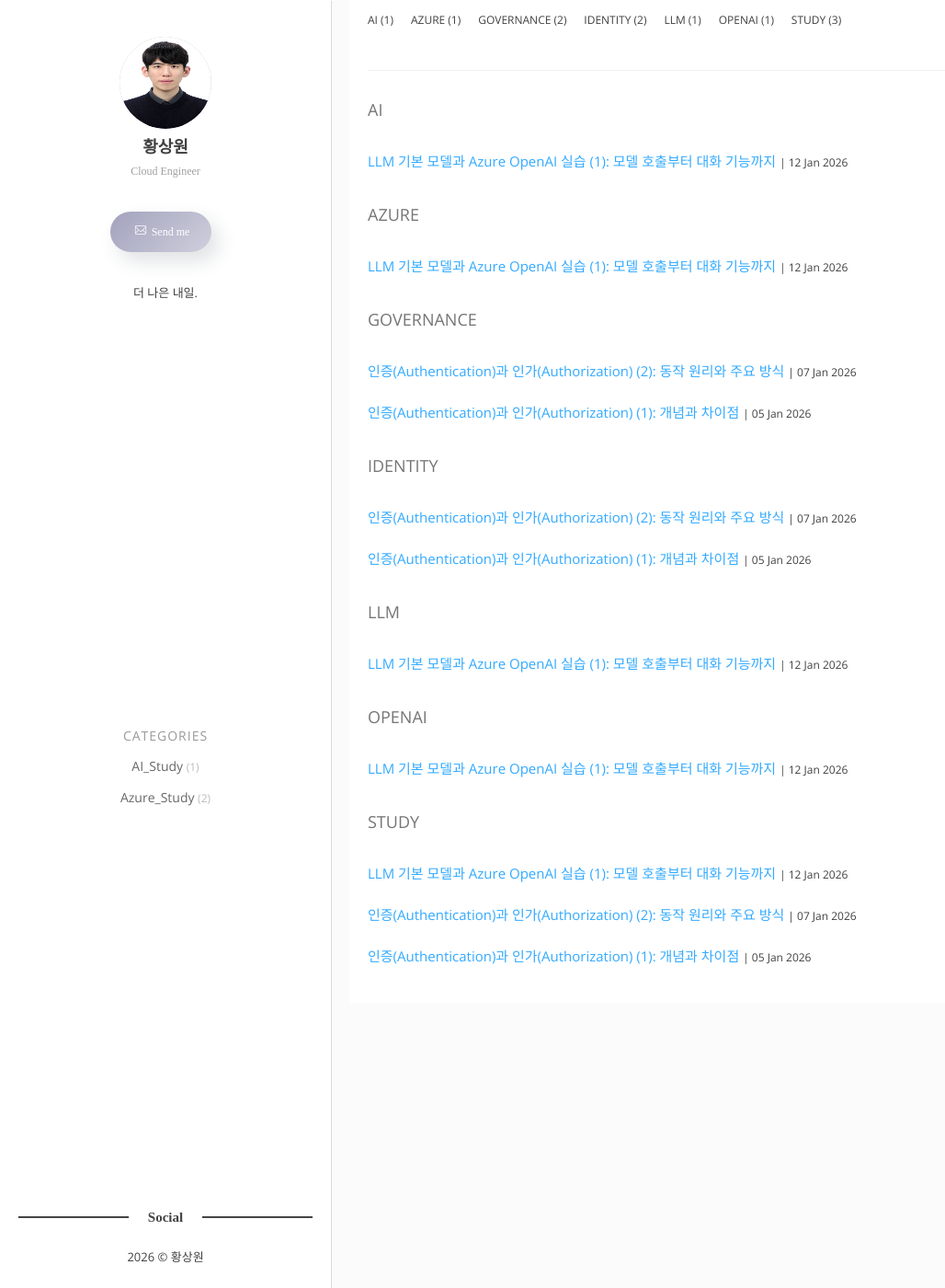
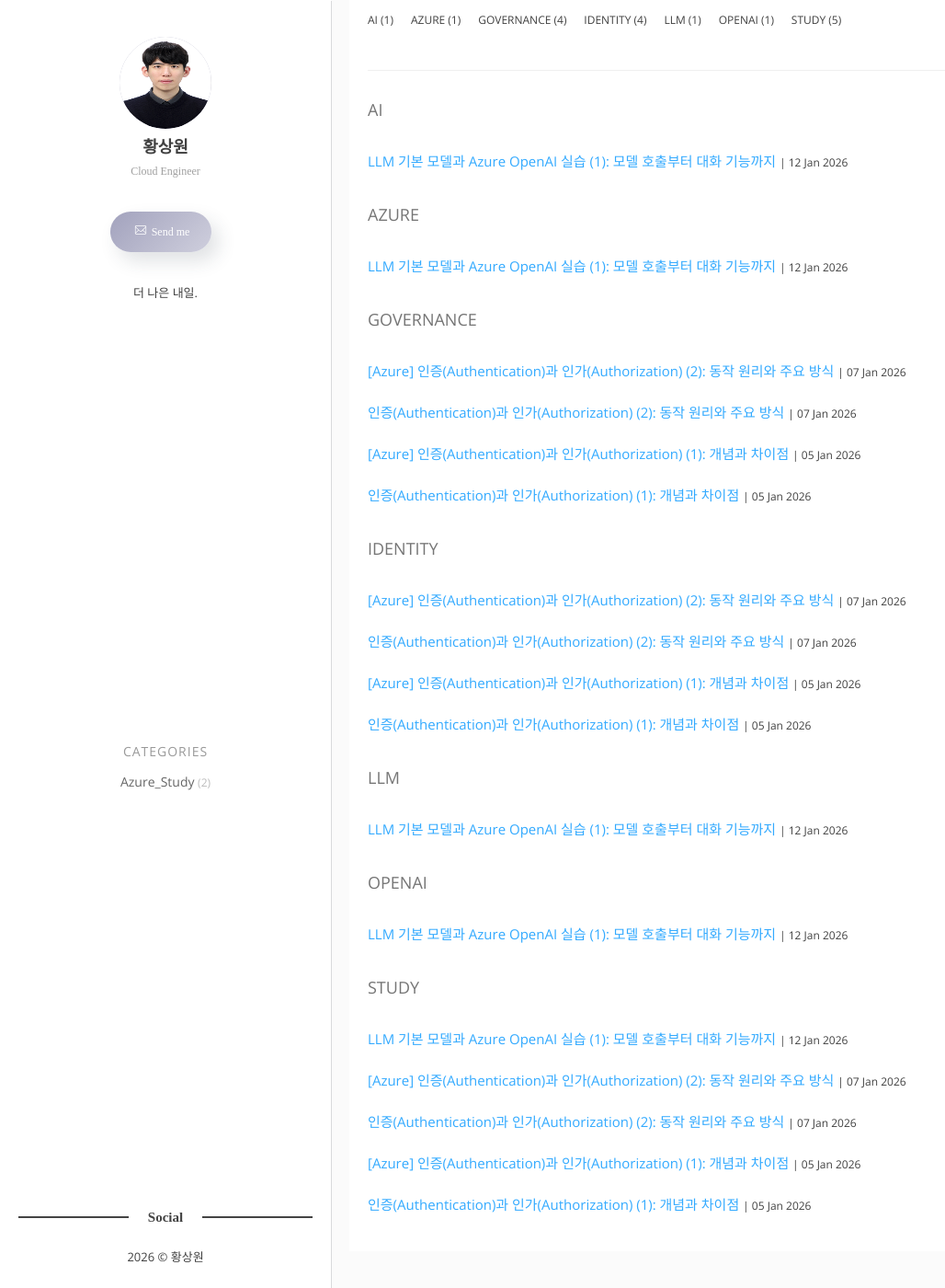
Before and after one commit to Rarero/rarero.github.io, a Jekyll site: the page built from tags.html, in a window 1280 px wide and 1400 px high, scrolled down 117 px. Shown: the whole window at 92% size, without its empty margins (0-1028 px from the left). Built offline with Jekyll 4.4.1, drawn with Linux system fonts in a browser that asks for light colours; some web fonts are replaced; some of the changed lines change nothing that is shown.

Commit message:
카테고리기능 수정

````diff
--- a/_posts/2026-01-12-AI_LLM_BasicModel.markdown
+++ b/_posts/AI_Study/2026-01-12-AI_LLM_BasicModel.markdown
@@ -3,7 +3,6 @@ layout: post
 title: "LLM 기본 모델과 Azure OpenAI 실습 (1): 모델 호출부터 대화 기능까지"
 date: 2026-01-12 09:00:00 +0900
 tags: [Study, AI, LLM, Azure, OpenAI]
-categories: AI_Study
 ---
 
 이번 포스트에서는 **LLM(Large Language Model)**의 기본 개념을 알아보고, **Azure OpenAI** 서비스를 활용하여 모델 호출부터 대화 기능 구현까지 직접 실습해 보는 과정을 다룹니다.
--- /dev/null
+++ b/_posts/Azure_Study/2026-01-05-authentication&authorization(1).markdown
@@ -0,0 +1,65 @@
+---
+layout: post
+title: "[Azure] 인증(Authentication)과 인가(Authorization) (1): 개념과 차이점"
+date: 2026-01-05 09:00:00 +0900
+tags: [Study, Identity, Governance]
+---
+
+웹 개발이나 보안을 공부하다 보면 가장 많이 접하면서도 헷갈리는 두 가지 개념이 있습니다. 바로 **인증**(Authentication)과 **인가**(Authorization)입니다.
+
+이 두 용어는 비슷해 보이지만, 실제로는 전혀 다른 역할을 수행합니다. 이번 포스트에서는 이 두 개념의 정의와 차이점을 예시를 통해 확실하게 정리해보겠습니다.
+<br>
+
+## 1. 인증 (Authentication)
+
+**"당신은 누구입니까?"**
+
+인증은 **사용자가 주장하는 신원이 실제 본인임을 확인하는 절차**입니다. 쉽게 말해 로그인 과정이 가장 대표적인 인증입니다.
+
+### 인증의 예시
+- **로그인**: 아이디와 비밀번호를 입력하여 내가 가입한 사용자임을 증명합니다.
+- **OTP (One Time Password)**: 은행 이체 시, 등록된 사용자가 맞는지 확인하기 위해 일회용 비밀번호를 입력합니다.
+- **생체 인식**: 지문이나 Face ID로 본인임을 증명합니다.
+- **신분증 확인**: 공항 검색대에서 여권을 보여주며 내가 탑승객임을 증명합니다.
+
+### 웹에서의 인증 방법
+- Session/Cookie 방식
+- JWT (JSON Web Token)
+- OAuth (구글, 카카오 로그인 등)
+
+## 2. 인가 (Authorization)
+
+**"당신은 무엇을 할 수 있습니까?"**
+
+인가는 **인증된 사용자가 특정 리소스에 접근하거나 특정 작업을 수행할 수 있는 권한이 있는지를 확인하는 절차**입니다. 반드시 **인증** 과정이 선행되어야 합니다.
+
+### 인가의 예시
+- **관리자 페이지 접근**: 일반 사용자는 상품 목록만 볼 수 있지만, 관리자는 상품을 등록/수정/삭제할 수 있는 권한이 있습니다.
+- **파일 권한**: 리눅스에서 특정 파일에 대해 `Read`, `Write` 권한이 있는지 확인합니다.
+- **유료 회원 전용 콘텐츠**: 넷플릭스 등에서 구독(결제)을 한 사용자만 영상을 볼 수 있게 합니다.
+
+### 웹에서의 인가 처리
+- 사용자의 역할(Role)에 따른 접근 제어 (RBAC: Role-Based Access Control)
+- 특정 리소스에 대한 소유권 확인 (예: 내 글만 수정 가능)
+
+## 3. 인증 vs 인가 비교
+
+가장 쉬운 비유는 "**건물 출입**"입니다.
+
+| 구분 | &nbsp; 인증 (Authentication) | &nbsp; 인가 (Authorization) |
+| :--- | :--- | :--- |
+| **핵심 질문** | &nbsp; 당신은 누구인가? (Who are you?) | &nbsp; 당신은 무엇을 할 수 있는가? (What can you do?) |
+| **목적** | &nbsp; 신원 확인 | &nbsp; 권한 부여 및 접근 제어 |
+| **순서** | &nbsp; 먼저 수행됨 | &nbsp; 인증 이후에 수행됨 |
+| **웹 상태 코드** | &nbsp; 401 Unauthorize (Unauthenticated가 더 정확한 표현) | &nbsp; 403 Forbidden |
+| **비유 (회사)** | &nbsp; 사원증을 찍고 게이트 통과 (출근) | &nbsp; 사원증으로 임원실이나 서버실 출입 시도 (권한 확인) |
+
+> **참고**: HTTP 상태 코드 `401 Unauthorized`는 이름 때문에 인가(Authorization) 문제인 것처럼 보일 수 있지만, 실제로는 **인증이 되지 않았음**을 의미합니다. 반면, 인증은 되었지만 권한이 없을 때는 `403 Forbidden`을 사용합니다.
+
+## 4. 요약
+
+1.  **인증**(Authentication)은 사용자의 신원을 입증하는 것 (로그인).
+2.  **인가**(Authorization)는 사용자에게 권한을 부여하거나 거부하는 것 (접근 제어).
+3.  시스템은 먼저 **인증**을 통해 사용자를 식별하고, 그 사용자가 요청한 리소스에 접근할 수 있는지 **인가** 과정을 통해 판단합니다.
+
+이 두 개념을 명확히 구분하면 보안 시스템의 구조를 이해하고 설계하는 데 큰 도움이 됩니다.
--- /dev/null
+++ b/_posts/Azure_Study/2026-01-07-authentication&authorization(2).markdown
@@ -0,0 +1,224 @@
+---
+layout: post
+title: "[Azure] 인증(Authentication)과 인가(Authorization) (2): 동작 원리와 주요 방식"
+date: 2026-01-07 09:00:00 +0900
+tags: [Study, Identity, Governance]
+---
+
+지난 포스트 [**인증(Authentication)과 인가(Authorization) (1): 개념과 차이점**]({% post_url 2026-01-05-authentication&authorization(1) %})에서는 인증과 인가의 기본 개념과 차이점을 알아보았습니다.
+
+> **(요약)**<br>
+> 인증은 "누구인가?"<br>
+> 인가는 "무엇을 할 수 있는가?"
+
+이번 포스트에서는 인증과 인가가 실제 서비스에서 **어떤 흐름**(Flow)으로 동작하며, 현업에서 가장 많이 사용되는 **3가지 주요 인증 방식**들에 대해 정리해보겠습니다.
+
+<br>
+
+## 1. 인증과 인가의 기본 흐름 (Flow)
+
+웹 서비스에서 사용자가 로그인 후 서비스를 이용할 때, 인증과 인가는 보통 다음과 같은 순차적 흐름을 따릅니다.
+
+**1단계: 인증 (Authentication) - 신원 확인 및 증표 발급**
+
+1.  **로그인 요청** (Client → Server): 사용자가 ID/Password를 서버에 제출합니다.
+2.  **신원 확인** (Server 내부): 서버는 DB를 조회하여 사용자 정보가 일치하는지 검증합니다.
+3.  **증표 발급** (Server 내부): 검증이 완료되면 서버는 **증표**(Token 또는 Session ID)를 생성합니다.
+4.  **증표 전달** (Server → Client): 생성된 증표를 클라이언트에게 응답으로 보냅니다.
+
+**2단계: 인가 (Authorization) - 권한 확인 및 자원 접근**
+
+5.  **서비스 이용 요청** (Client → Server): 클라이언트는 데이터를 요청할 때, 앞서 받은 **증표**를 요청 헤더에 담아 함께 보냅니다.
+6.  **권한 검증** (Server 내부): 서버는 증표의 유효성을 검사한 후, 해당 사용자가 요청한 자원에 대한 접근 권한이 있는지 확인합니다.
+7.  **최종 응답** (Server → Client): 권한이 확인되면 서버는 요청받은 데이터를 클라이언트에 전송합니다.
+
+<br>
+
+## 2. 대표적인 인증 방식
+
+"인증된 사용자임"을 증명하는 **증표**(Credential)를 어떻게 관리하느냐에 따라 인증 방식이 나뉩니다. 앞서 말했듯 흔히 쓰이는 3가지 주요 인증 방식을 살펴보겠습니다.
+
+### 1. 세션 - 쿠키 (Session-Cookie) 방식
+가장 전통적이고 현재까지도 많이 쓰이는 방식입니다. 핵심은 "서버가 사용자의 로그인 정보를 기억(Stateful)한다" 는 점입니다.
+
+*   **상세 동작 원리**:
+    1.  **로그인**: 사용자가 ID/PW를 제출하면 서버가 검증합니다.
+    2.  **세션 생성**: 검증에 성공하면 서버는 고유한 `Session ID`를 생성하고, 이 ID와 연결된 사용자 정보를 서버 메모리나 별도 저장소(Redis, DB 등)에 저장합니다.
+    3.  **쿠키 발급**: 생성된 `Session ID`를 브라우저에게 응답 헤더(`Set-Cookie`)로 전달합니다.
+    4.  **요청 시 제출**: 브라우저는 이후 해당 서버로 요청을 보낼 때마다 쿠키에 저장된 `Session ID`를 자동으로 함께 보냅니다.
+    5.  **검증**: 서버는 쿠키 속 `Session ID`로 저장소를 조회하여 "이 요청은 고객(Client)가 보낸 것"이라고 식별합니다.
+
+*   **장점**:
+    *   **보안 및 통제**: 서버가 세션 정보를 쥐고 있으므로, 의심스러운 접속이 발견되면 서버에서 해당 세션을 지워버려 **강제 로그아웃** 시킬 수 있습니다.
+    *   **간편함**: 구현이 상대적으로 직관적이며, 데이터 노출 위험이 쿠키(Session ID)에 한정됩니다.
+
+*   **단점**:
+    *   **서버 부하 (Stateful)**: 접속자가 많아지면 모든 세션 정보를 메모리에 저장해야 하므로 서버 부하가 커집니다.
+    *   **확장성(Scale-out) 이슈**: 서버를 여러 대(A, B, C)로 늘릴 경우, A서버에 로그인한 사용자가 B서버로 요청을 보내면 B서버는 세션 정보가 없어 로그인이 풀릴 수 있습니다. (이를 해결하기 위해 Sticky Session이나 Session Clustering 등이 필요합니다.)
+
+![session flow](/images/26-01-07-session_flow.svg)
+
+### 2. 토큰 기반 인증 (JWT - JSON Web Token)
+최근 모바일 앱이나 MSA(Microservices Architecture) 환경에서 표준처럼 사용되는 방식입니다. 핵심은 **"서버가 기억하지 않고, 토큰 자체에 검증 정보를 담는다**(Stateless)"는 점입니다. 가장 대표적인 규격이 **JWT** (JSON Web Token)입니다.
+
+#### **JWT의 3가지 핵심 구성요소**
+JWT는 `.`(점)으로 구분된 세 부분으로 이루어져 있습니다. 헤더, 페이로드, 서명 순으로 구성됩니다.
+
+```
+Header.Payload.Signature
+```
+
+**1) Header (헤더)**
+*   **역할**: 토큰의 타입과 암호화 알고리즘 정보를 담습니다.
+*   **내용**: "이 토큰은 JWT이고, 서명에는 HS256 알고리즘을 썼어"라고 명시합니다.
+    ```json
+    {
+      "alg": "HS256",
+      "typ": "JWT"
+    }
+    ```
+
+**2) Payload (페이로드)**
+*   **역할**: 실제로 전달하려는 데이터(**Claims**)가 담기는 부분입니다.
+*   **내용**: 사용자 ID(Subject), 토큰 발급자(Issuer), 만료 시간(Expiration) 등의 표준 정보와, "관리자 권한(Role)" 같은 커스텀 정보를 담을 수 있습니다.
+*   **주의**: 이 부분은 **단순히 Base64Url로 인코딩**되어 있어 누구나 쉽게 복호화하여 볼 수 있습니다. 따라서 **비밀번호나 주민번호 같은 민감한 정보는 절대 담아서는 안 됩니다.**
+    ```json
+    {
+      "sub": "user123",
+      "name": "Hong Gil Dong",
+      "iat": 1616239022,
+      "exp": 1616242622
+    }
+    ```
+
+**3) Signature (서명)**
+*   **역할**: 토큰의 **무결성**(위변조 여부)을 검증하는 핵심 부분입니다.
+*   **원리**: `Header`와 `Payload`의 내용을 합친 뒤, 서버만 알고 있는 **비밀 키**(Secret Key)를 이용해 암호화합니다.
+*   **검증**: 만약 누군가 Payload의 내용(예: "일반 사용자" -> "관리자")을 몰래 수정하더라도, 비밀 키가 없으므로 올바른 서명 값을 만들어낼 수 없습니다. 서버는 서명이 맞지 않으면 즉시 요청을 거부합니다.
+
+---
+
+*   **동작 흐름**:
+    1.  **발급**: 로그인 성공 시 서버는 위 3가지 요소를 조합하고 서명한 **JWT**를 생성해 클라이언트에 줍니다.
+    2.  **저장**: 클라이언트는 이 토큰을 저장(Local Storage, Cookie 등)합니다.
+    3.  **사용**: 요청 시 HTTP 헤더(`Authorization: Bearer <Token>`)에 담아 보냅니다.
+    4.  **검증**: 서버는 DB를 뒤질 필요 없이, **서명(Signature)만 계산**하여 유효성을 판단합니다.
+
+*   **장점**:
+    *   **확장성(Stateless)**: 서버가 상태를 저장하지 않으므로 서버를 무한히 늘려도(Scale-out) 별도의 동기화 처리가 필요 없습니다. 어떤 서버든 서명 키만 알면 검증 가능합니다.
+    *   **유연성**: 웹, 앱 등 다양한 클라이언트 환경에서 공통적으로 사용하기 좋습니다.
+
+*   **단점 및 보완**:
+    *   **취소 불가**: 한 번 발급된 토큰은 유효기간이 끝날 때까지 서버가 강제로 만료시킬 수 없습니다(탈취 시 위험).
+    *   **트래픽**: 토큰에 많은 정보를 담으면 길이가 길어져 네트워크 트래픽이 늘어날 수 있습니다.
+    *   **보완책**: 수명이 짧은 **Access Token**과, 재발급을 위한 **Refresh Token**을 함께 사용하는 전략이 일반적입니다.
+
+<br>
+
+**세션(Session) vs 토큰(Token) 비교**
+
+| 구분 | &nbsp; 세션 (Session) 방식 | &nbsp; 토큰 (Token/JWT) 방식 |
+| :--- | :--- | :--- |
+| **저장소** | &nbsp; 서버 메모리/DB에 정보 저장 | &nbsp; 클라이언트(브라우저 등)에 정보 저장 |
+| **인증 증표** | &nbsp; Session ID (단순한 문자열) | &nbsp; JWT (데이터를 포함한 암호화된 문자열) |
+| **장점** | &nbsp; 서버가 로그아웃 등을 직접 제어 가능,<br> &nbsp; 보안 사고 시 세션 즉시 만료 가능 | &nbsp; 서버 부하가 적고 확장이 쉬움 (Stateless),<br> &nbsp; 서버 분산 환경(MSA)에 유리 |
+| **단점** | &nbsp; **서버 부하**: 동접자 증가 시 메모리/DB 부담<br> &nbsp; **확장성 저하**: 세션 동기화 설정 복잡 | &nbsp; **취소 어려움**: 토큰 탈취 시 강제 만료 불가<br> &nbsp; **데이터 크기**: 큰 페이로드로 네트워크 부하 증가 |
+
+<br>
+
+### 3. OAuth 2.0 (Open Authorization)
+"구글로 로그인", "카카오 로그인"과 같이 **외부 서비스의 계정을 빌려 인증**하는 개방형 표준 프로토콜입니다.
+
+#### **핵심 개념**
+서비스(Client Application)가 사용자(Client)의 비밀번호를 직접 받지 않고, 검증된 외부 플랫폼(Google, Kakao, Facebook 등)에 인증을 위임한 뒤 **권한 증표**(Access Token)만 받아오는 방식입니다.
+
+예를 들어, 어떤 앱에서 "카카오로 로그인" 버튼을 클릭하면:
+*   앱이 직접 카카오 비밀번호를 받지 않고,
+*   카카오 인증 서버가 사용자 신원을 확인한 뒤,
+*   앱은 "이 사용자가 인증됨"을 증명하는 **토큰**만 받아서 서비스를 제공합니다.
+
+#### **주요 구성요소**
+
+OAuth 2.0은 4개의 주요 구성요소로 이루어져 있습니다:
+
+1.  **Client (클라이언트)**
+    일반 사용자 (서비스 이용자). 리소스의 실제 소유자로, 자신의 정보에 대한 접근 권한을 부여할 수 있습니다.
+
+2.  **Client Application (클라이언트 애플리케이션)**
+    사용자가 이용하고자 하는 웹/앱 서비스. 사용자 대신 리소스에 접근하려는 애플리케이션입니다.
+    *(예: "카카오 로그인"을 구현한 쇼핑몰 앱)*
+
+3.  **Authorization Server (인증 서버)**
+    사용자의 신원을 확인하고, 사용자의 동의를 받아 **Access Token**을 발급하는 서버입니다.
+    *(예: 카카오 인증 서버, Google OAuth 서버)*
+
+4.  **Resource Server (리소스 서버)**
+    사용자의 실제 정보(프로필, 이메일, 친구 목록 등)를 보관하고 있는 서버입니다. Access Token을 검증한 뒤 요청된 리소스를 제공합니다.
+    *(예: 카카오 API 서버, Google API 서버)*
+
+> **Note**: Authorization Server와 Resource Server는 물리적으로 같은 서버일 수도 있고, 분리되어 있을 수도 있습니다.
+
+<br>
+
+#### **동작 흐름 (Authorization Code Grant)**
+
+가장 많이 사용되는 **Authorization Code 방식**의 흐름은 다음과 같습니다:
+
+1.  **로그인 요청**: 사용자가 Client Application에서 "카카오로 로그인" 버튼을 클릭합니다.
+
+2.  **인증 페이지 리디렉션**: Client Application은 사용자를 Authorization Server의 로그인 페이지로 리디렉션합니다.
+    *(`client_id`, `redirect_uri`, `scope` 등의 파라미터를 함께 전달)*
+
+3.  **사용자 로그인 및 동의**: 사용자가 Authorization Server에서 직접 로그인하고, Client Application이 요청한 권한(scope)에 동의합니다.
+    *(예: "이 앱이 내 이메일과 프로필 정보를 사용하는 것에 동의합니다")*
+
+4.  **Authorization Code 발급**: Authorization Server는 사용자를 다시 Client Application으로 리디렉션하며, **Authorization Code**(임시 인증 코드)를 함께 전달합니다.
+
+5.  **Access Token 요청**: Client Application은 받은 Authorization Code를 Authorization Server에 제출하며 **Access Token**을 요청합니다.
+    *(이 과정은 서버 간 통신으로 진행되어 보안성이 높습니다)*
+
+6.  **Access Token 발급**: Authorization Server는 Code를 검증한 후 **Access Token** (그리고 선택적으로 **Refresh Token**)을 발급합니다.
+
+7.  **리소스 접근**: Client Application은 Access Token을 사용하여 Resource Server에 사용자 정보를 요청합니다.
+
+8.  **정보 제공**: Resource Server는 Token을 검증한 후 요청된 사용자 정보를 Client Application에게 제공합니다.
+
+#### **장점**
+*   **보안성**: 사용자의 실제 비밀번호를 제3자 앱에 노출하지 않습니다.
+*   **편의성**: 사용자는 별도의 회원가입 없이 기존 계정으로 빠르게 서비스를 이용할 수 있습니다.
+*   **세밀한 권한 제어**: Scope를 통해 필요한 권한만 선택적으로 요청할 수 있습니다.
+*   **책임 분산**: 인증/보안 책임의 상당 부분을 대형 플랫폼에 위임할 수 있습니다.
+
+#### **단점**
+*   **외부 의존성**: 외부 플랫폼(카카오, 구글 등)의 서비스 장애 시 우리 서비스의 로그인도 영향을 받습니다.
+*   **구현 복잡도**: 세션 방식보다 초기 구현이 복잡하고, OAuth 프로토콜에 대한 이해가 필요합니다.
+*   **개인정보 정책**: 제3자 플랫폼과 데이터를 공유하므로, 개인정보 처리 방침을 명확히 해야 합니다.
+
+
+![oauth flow](/images/26-01-07-oauth_flow.svg)
+> 출처: https://docs.secureauth.com/ciam/en/oauth-2-0-authorization-code-flow.html
+
+<br>
+
+## 3. Azure의 인증/인가 서비스
+
+이러한 인증/인가 서비스는 Azure Cloud 환경 내에 별도의 서비스들로 구현이 되어있습니다. 다음 포스트에서는 **Azure Identity**의 핵심 서비스들을 깊이 있게 다룰 예정입니다.
+
+미리 핵심 키워드만 간단히 살펴보겠습니다.
+
+1.  **Microsoft Entra ID (구 Azure AD)**
+    *   Azure의 모든 인증과 인가를 관장하는 **클라우드 기반 자격 증명(Identity) 관리** 서비스입니다.
+    *   사용자, 그룹, 애플리케이션의 ID를 중앙에서 통합 관리합니다.
+
+2.  **Azure RBAC (역할 기반 액세스 제어) / IAM**
+    *   **"누가(Who) 무엇(Resource)에 대해 어떤 작업(Action)을 할 수 있는가?"**를 제어하는 Azure의 핵심 **인가(Authorization)** 시스템입니다.
+    *   '소유자(Owner)', '기여자(Contributor)', '독자(Reader)' 등 역할을 부여하여 리소스 접근 권한을 세밀하게 제어합니다.
+
+3.  **서비스 주체 (Service Principal) & 관리 ID (Managed Identities)**
+    *   사람이 아닌 **"애플리케이션이나 클라우드 리소스를 위한 신분증"**입니다.
+    *   **Service Principal**: 앱이 Azure 리소스에 접근할 수 있도록 권한을 위임받은 ID입니다.
+    *   **Managed Identity**: Azure 리소스(VM, App Service 등)가 자동으로 발급받는 ID로, 코드에 비밀번호를 저장할 필요 없이 안전하게 다른 리소스에 접근하게 해줍니다.
+
+<br>
+
+이어지는 세번째 포스트에서는 **Azure 환경에서의 인증/인가 서비스**에 대해 알아보겠습니다.
````
